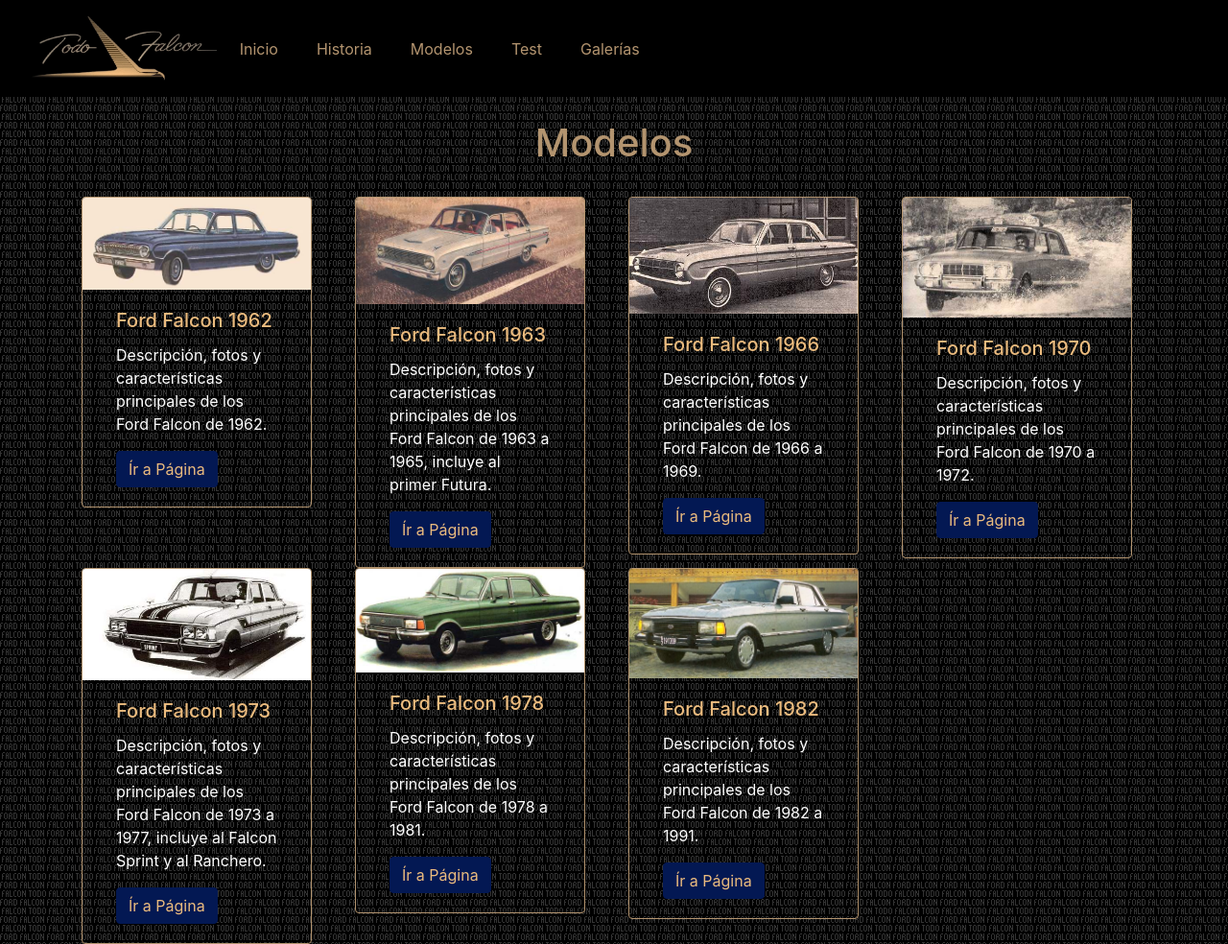
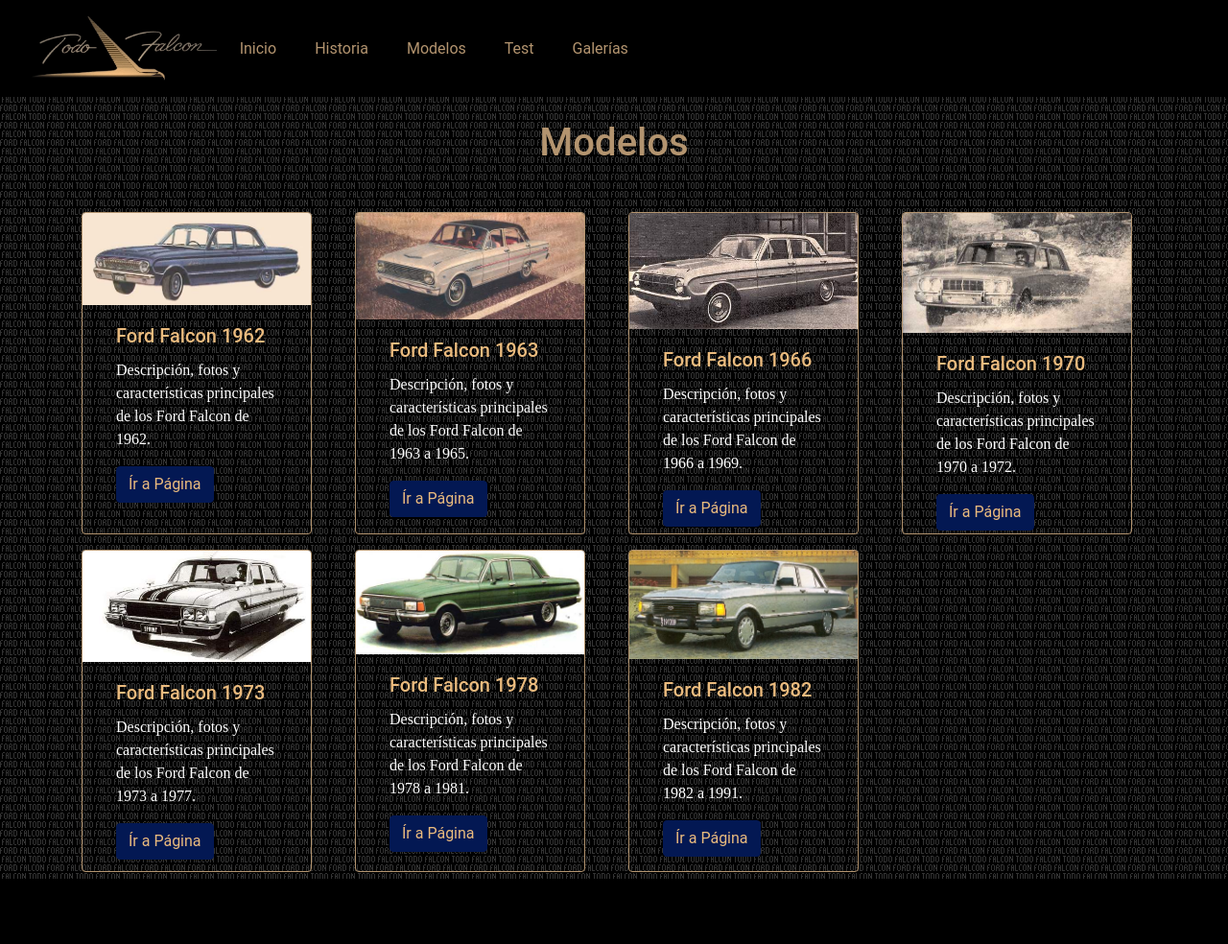
Before and after one commit to FalconSprint6/SMC_WD3_Fall19, a PHP site: page /Week-4-hwk/modelos.html in a window 1280 px wide. Shown: the whole page at 96% size. After the commit the page ends 916 px from the top, so only its background shows below. Run offline with PHP 8.4, Linux system fonts and the light colour scheme; some libraries are stand-ins or nearby versions.

Commit message:
Updated files
Added custom text and edited margins on cards

```diff
--- a/Week-4-hwk/historia.html
+++ b/Week-4-hwk/historia.html
@@ -10,6 +10,8 @@
   <link rel="stylesheet" href="https://stackpath.bootstrapcdn.com/bootstrap/4.3.1/css/bootstrap.min.css"
     integrity="sha384-ggOyR0iXCbMQv3Xipma34MD+dH/1fQ784/j6cY/iJTQUOhcWr7x9JvoRxT2MZw1T" crossorigin="anonymous">
   <link rel="stylesheet" href="styles.css">
+  <link href="https://fonts.googleapis.com/css?family=Domine&display=swap" rel="stylesheet">
+  <link href="https://fonts.googleapis.com/css?family=Roboto&display=swap" rel="stylesheet">
   <title>Historia</title>
 </head>
 <header>
@@ -24,7 +26,7 @@
     <div class="collapse navbar-collapse" id="navbarNav">
       <ul class="navbar-nav">
         <li class="nav-item active pr-4">
-          <a class="nav-link" href="#">Inicio <span class="sr-only">(current)</span></a>
+          <a class="nav-link" href="index.html">Inicio <span class="sr-only">(current)</span></a>
         </li>
         <li class="nav-item pr-4">
           <a class="nav-link" href="historia.html">Historia</a>
--- a/Week-4-hwk/index.html
+++ b/Week-4-hwk/index.html
@@ -21,13 +21,13 @@
         <div class="collapse navbar-collapse" id="navbarNav">
           <ul class="navbar-nav">
             <li class="nav-item active pr-4">
-              <a class="nav-link" href="#">Inicio <span class="sr-only">(current)</span></a>
+              <a class="nav-link" href="index.html">Inicio <span class="sr-only">(current)</span></a>
             </li>
             <li class="nav-item pr-4">
               <a class="nav-link" href="historia.html">Historia</a>
             </li>
             <li class="nav-item pr-4">
-              <a class="nav-link" href="#">Modelos</a>
+              <a class="nav-link" href="modelos.html">Modelos</a>
             </li>
             <li class="nav-item pr-4">
               <a class="nav-link" href="#">Test</a>
--- a/Week-4-hwk/modelos.html
+++ b/Week-4-hwk/modelos.html
@@ -24,7 +24,7 @@
         <div class="collapse navbar-collapse" id="navbarNav">
             <ul class="navbar-nav">
                 <li class="nav-item active pr-4">
-                    <a class="nav-link" href="#">Inicio <span class="sr-only">(current)</span></a>
+                    <a class="nav-link" href="index.html">Inicio <span class="sr-only">(current)</span></a>
                 </li>
                 <li class="nav-item pr-4">
                     <a class="nav-link" href="historia.html">Historia</a>
@@ -49,8 +49,8 @@
     <br>
     <div class="container">
         <div class="row">
-            <div class="col-lg-3 col-md-6 col-sm-12 col-xs-12">
-                <div class="card" style="width: 15rem;">
+            <div class="col-lg-3 col-md-6 col-sm-12 col-xs-12 mt-3">
+                <div class="card" style="width: 15rem; height: 21rem">
                     <img src="images/62_princ.jpg" class="card-img-top" alt="Falcon 62">
                     <div class="card-body">
                         <div class="container" text-align="center">
@@ -62,21 +62,23 @@
                     </div>
                 </div>
             </div>
-            <div class="col-lg-3 col-md-6 col-sm-12 col-xs-12">
-                <div class="card" style="width: 15rem;">
+
+            <div class="col-lg-3 col-md-6 col-sm-12 col-xs-12 mt-3">
+                <div class="card" style="width: 15rem; height: 21rem">
                     <img src="images/63_princ.jpg" class="card-img-top" alt="Falcon 63">
                     <div class="card-body">
                         <div class="container" text-align="center">
                             <h5 class="card-title">Ford Falcon 1963</h5>
                             <p class="card-text text-white">Descripción, fotos y características principales de los Ford
-                                Falcon de 1963 a 1965, incluye al primer Futura.</p>
+                                Falcon de 1963 a 1965.</p>
                             <a href="#" class="btn btn-primary">Ír a Página</a>
                         </div>
                     </div>
                 </div>
             </div>
-            <div class="col-lg-3 col-md-6 col-sm-12 col-xs-12">
-                <div class="card" style="width: 15rem;">
+
+            <div class="col-lg-3 col-md-6 col-sm-12 col-xs-12 mt-3">
+                <div class="card" style="width: 15rem; height: 21rem">
                     <img src="images/66_02.jpg" class="card-img-top" alt="Falcon 66">
                     <div class="card-body">
                         <div class="container" text-align="center">
@@ -87,8 +89,9 @@
                     </div>
                 </div>
             </div>
-            <div class="col-lg-3 col-md-6 col-sm-12 col-xs-12">
-                    <div class="card" style="width: 15rem;">
+
+            <div class="col-lg-3 col-md-6 col-sm-12 col-xs-12 mt-3">
+                    <div class="card" style="width: 15rem; height: 21rem">
                         <img src="images/70_princ.jpg" class="card-img-top" alt="Falcon 70">
                         <div class="card-body">
                             <div class="container" text-align="center">
@@ -99,20 +102,22 @@
                         </div>
                     </div>
                 </div>
-                <div class="col-lg-3 col-md-6 col-sm-12 col-xs-12">
-                        <div class="card" style="width: 15rem;">
+
+                <div class="col-lg-3 col-md-6 col-sm-12 col-xs-12 mt-3">
+                        <div class="card" style="width: 15rem; height: 21rem">
                             <img src="images/73_princ.jpg" class="card-img-top" alt="Falcon 73">
                             <div class="card-body">
                                 <div class="container" text-align="center">
                                     <h5 class="card-title">Ford Falcon 1973</h5>
-                                    <p class="card-text text-white">Descripción, fotos y características principales de los Ford Falcon de 1973 a 1977, incluye al Falcon Sprint y al Ranchero.</p>
+                                    <p class="card-text text-white">Descripción, fotos y características principales de los Ford Falcon de 1973 a 1977.</p>
                                     <a href="#" class="btn btn-primary">Ír a Página</a>
                                 </div>
                             </div>
                         </div>
                     </div>
-                    <div class="col-lg-3 col-md-6 col-sm-12 col-xs-12">
-                            <div class="card" style="width: 15rem;">
+
+                    <div class="col-lg-3 col-md-6 col-sm-12 col-xs-12 mt-3">
+                            <div class="card" style="width: 15rem; height: 21rem">
                                 <img src="images/falcon-4.jpg" class="card-img-top" alt="Falcon 78">
                                 <div class="card-body">
                                     <div class="container" text-align="center">
@@ -123,8 +128,9 @@
                                 </div>
                             </div>
                         </div>
-                        <div class="col-lg-3 col-md-6 col-sm-12 col-xs-12">
-                                <div class="card" style="width: 15rem;">
+
+                        <div class="col-lg-3 col-md-6 col-sm-12 col-xs-12 mt-3">
+                                <div class="card" style="width: 15rem; height: 21rem">
                                     <img src="images/82_01.jpg" class="card-img-top" alt="Falcon 82">
                                     <div class="card-body">
                                         <div class="container" text-align="center">
--- a/Week-4-hwk/styles.css
+++ b/Week-4-hwk/styles.css
@@ -5,6 +5,7 @@
 }
 
 .bg-dark li a {
+    font-family: 'Roboto', sans-serif;
     color:	#B3946F !important
 }
 
@@ -13,14 +14,16 @@
 }
 
 .heading {
-    color: #B3946F !important
+    color: #B3946F !important;
+    font-family: 'Roboto', sans-serif;
 }
 
 .subhead {
     color:#B3946F !important
 }
 .subsubhead {
-    color: #B3946F
+    color: #B3946F;
+    font-family: 'Roboto', sans-serif;
 }
 
 .card {
@@ -28,20 +31,29 @@
     background-color: transparent !important
 }
 .card-title {
-    color: #EBBB7E !important
+    color: #EBBB7E !important;
+    font-family: 'Roboto', sans-serif !important
 }
 .btn-primary {
     color: #EBBB7E !important;
     border-color: #031853 !important;
-    background-color: #031853 !important
+    background-color: #031853 !important;
+    font-family: 'Roboto', sans-serif !important
 }
 .table-light{
-    opacity: .6
+    opacity: .6;
+    font-family: 'Roboto', sans-serif;
 }
 
 .table .year {
-color: #EBBB7E
+color: #EBBB7E;
+font-family: 'Roboto', sans-serif;
 }
 .table .units {
-    color: white
+    color: white;
+    font-family: 'Roboto', sans-serif;
 }
+
+.text-white {
+    font-family: 'Domine', serif;
+}
```
